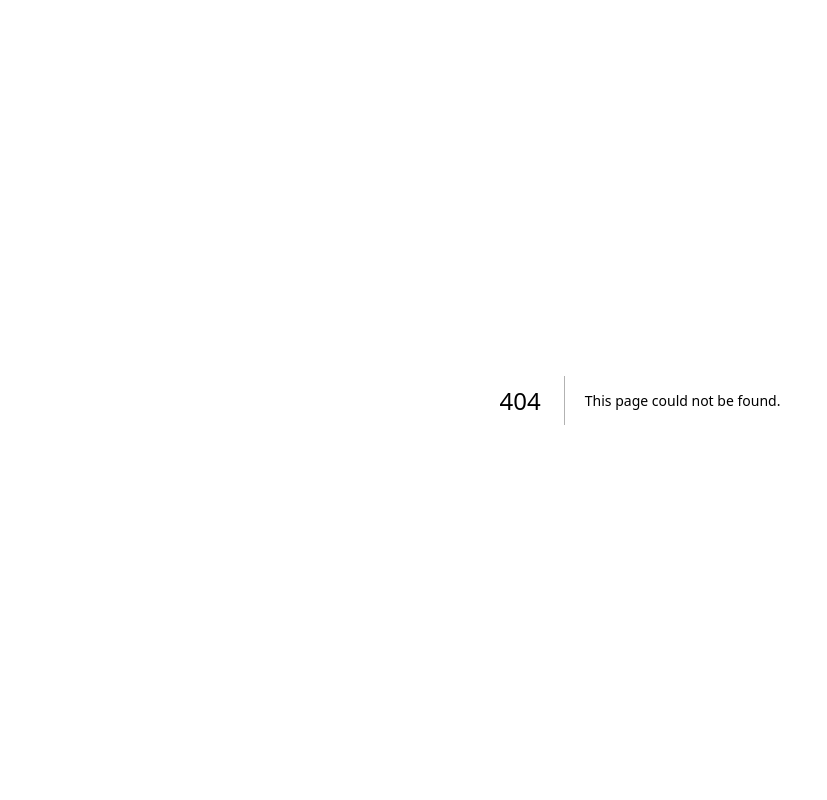
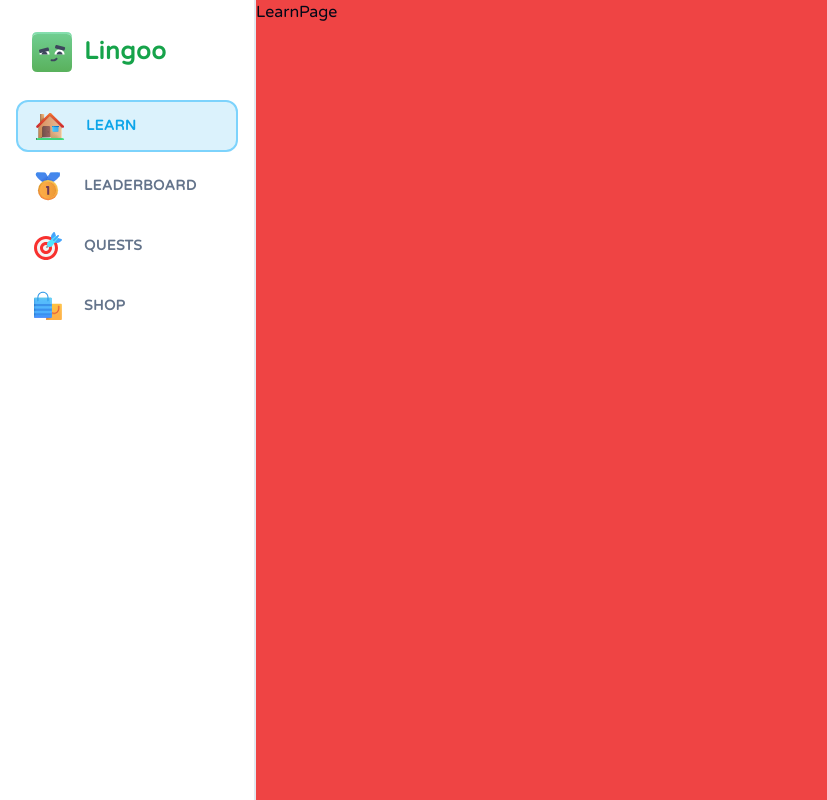
Before and after one commit to shivalalprasad/lingoo, a Next.js app: page /learn in a window 1280 px wide. Before the commit this address had no page. Shown: the whole page, without its empty margins (0-827 px from the left). Built offline with nearby package versions, Linux system fonts and the light colour scheme.

Commit message:
some what side bar is completed at learn page

```diff
--- /dev/null
+++ b/app/(main)/layout.tsx
@@ -0,0 +1,18 @@
+import { MobileHeader } from "@/components/MobileHeader";
+import { Sidebar } from "@/components/sidebar";
+
+type Props = {
+  children: React.ReactNode;
+};
+
+export default function MainLayout({ children }: Props) {
+  return (
+    <>
+      <MobileHeader />
+      <Sidebar className="hidden lg:flex" />
+      <main className="lg:pl-[256px] h-full pt-[50px] lg:pt-0">
+        <div className="bg-red-500 h-full">{children}</div>
+      </main>
+    </>
+  );
+}
--- /dev/null
+++ b/app/(main)/learn/page.tsx
@@ -0,0 +1,3 @@
+export default function LearnPage() {
+  return <div>LearnPage</div>;
+}
--- a/app/globals.css
+++ b/app/globals.css
@@ -2,6 +2,11 @@
 @tailwind components;
 @tailwind utilities;
 
+html,
+body,
+:root {
+  @apply h-full;
+}
 :root {
   --foreground-rgb: 0, 0, 0;
   --background-start-rgb: 214, 219, 220;
--- /dev/null
+++ b/components/MobileHeader.tsx
@@ -0,0 +1,9 @@
+import { MobileSidebar } from "./MobileSidebar";
+
+export function MobileHeader() {
+  return (
+    <nav className=" lg:hidden px-6 h-[50px] flex items-center bg-green-500 border-b fixed top-0 w-full z-50">
+      <MobileSidebar />
+    </nav>
+  );
+}
--- /dev/null
+++ b/components/MobileSidebar.tsx
@@ -0,0 +1,17 @@
+import { Sheet, SheetContent, SheetTrigger } from "@/components/ui/sheet";
+
+import { Sidebar } from "./sidebar";
+import { Menu } from "lucide-react";
+
+export function MobileSidebar() {
+  return (
+    <Sheet>
+      <SheetTrigger>
+        <Menu className="text-white" />
+      </SheetTrigger>
+      <SheetContent className="p-0 z-[100]" side="left">
+        <Sidebar />
+      </SheetContent>
+    </Sheet>
+  );
+}
--- /dev/null
+++ b/components/Sidebaritem.tsx
@@ -0,0 +1,35 @@
+"use client";
+
+import { usePathname } from "next/navigation";
+import { Button } from "./ui/button";
+import Link from "next/link";
+import Image from "next/image";
+
+type Props = {
+  label: string;
+  iconSrc: string;
+  href: string;
+};
+
+export function SidebarItem({ label, iconSrc, href }: Props) {
+  const pathname = usePathname();
+  const active = pathname === href;
+  return (
+    <Button
+      variant={active ? "sidebarOutline" : "sidebar"}
+      className="justify-start h-[52px]"
+      asChild
+    >
+      <Link href={href}>
+        <Image
+          src={iconSrc}
+          alt={label}
+          className="mr-5"
+          height={32}
+          width={32}
+        />
+        {label}
+      </Link>
+    </Button>
+  );
+}
--- /dev/null
+++ b/components/sidebar.tsx
@@ -0,0 +1,50 @@
+import { cn } from "@/lib/utils";
+import Image from "next/image";
+import Link from "next/link";
+import { SidebarItem } from "./Sidebaritem";
+import { ClerkLoaded, ClerkLoading, UserButton } from "@clerk/nextjs";
+import { Loader } from "lucide-react";
+
+type Props = {
+  className?: string;
+};
+
+export function Sidebar({ className }: Props) {
+  return (
+    <div
+      className={cn(
+        " flex h-full lg:w-[256px] lg:fixed left-0 top-0 px-4 border-r-2 flex-col",
+        className
+      )}
+    >
+      <Link href="/learn">
+        <div className="flex pt-8 pl-4 pb-7 items-center gap-x-3">
+          <Image src="/mascot.svg" height={40} width={40} alt="Mascot" />
+          <h1 className="text-2xl font-extrabold text-green-600 tracking-wide">
+            Lingoo
+          </h1>
+        </div>
+      </Link>
+      <div className="flex flex-col gap-y-2 flex-1">
+        <SidebarItem label="learn" href="/learn" iconSrc="/learn.svg" />
+        <SidebarItem
+          label="leaderboard"
+          href="/leaderboard"
+          iconSrc="/leaderboard.svg"
+        />
+        <SidebarItem label="quests" href="/quests" iconSrc="/quests.svg" />
+        <SidebarItem label="shop" href="/shop" iconSrc="/shop.svg" />
+      </div>
+      <div className="p-4">
+        <ClerkLoading>
+          <Loader className="h-5 w-5 text-muted-foreground animate-spin" />
+        </ClerkLoading>
+        <ClerkLoaded>
+          <UserButton
+          // afterSignOutUrl="/"
+          />
+        </ClerkLoaded>
+      </div>
+    </div>
+  );
+}
--- /dev/null
+++ b/components/ui/sheet.tsx
@@ -0,0 +1,140 @@
+"use client"
+
+import * as React from "react"
+import * as SheetPrimitive from "@radix-ui/react-dialog"
+import { cva, type VariantProps } from "class-variance-authority"
+import { X } from "lucide-react"
+
+import { cn } from "@/lib/utils"
+
+const Sheet = SheetPrimitive.Root
+
+const SheetTrigger = SheetPrimitive.Trigger
+
+const SheetClose = SheetPrimitive.Close
+
+const SheetPortal = SheetPrimitive.Portal
+
+const SheetOverlay = React.forwardRef<
+  React.ElementRef<typeof SheetPrimitive.Overlay>,
+  React.ComponentPropsWithoutRef<typeof SheetPrimitive.Overlay>
+>(({ className, ...props }, ref) => (
+  <SheetPrimitive.Overlay
+    className={cn(
+      "fixed inset-0 z-50 bg-black/80  data-[state=open]:animate-in data-[state=closed]:animate-out data-[state=closed]:fade-out-0 data-[state=open]:fade-in-0",
+      className
+    )}
+    {...props}
+    ref={ref}
+  />
+))
+SheetOverlay.displayName = SheetPrimitive.Overlay.displayName
+
+const sheetVariants = cva(
+  "fixed z-50 gap-4 bg-background p-6 shadow-lg transition ease-in-out data-[state=open]:animate-in data-[state=closed]:animate-out data-[state=closed]:duration-300 data-[state=open]:duration-500",
+  {
+    variants: {
+      side: {
+        top: "inset-x-0 top-0 border-b data-[state=closed]:slide-out-to-top data-[state=open]:slide-in-from-top",
+        bottom:
+          "inset-x-0 bottom-0 border-t data-[state=closed]:slide-out-to-bottom data-[state=open]:slide-in-from-bottom",
+        left: "inset-y-0 left-0 h-full w-3/4 border-r data-[state=closed]:slide-out-to-left data-[state=open]:slide-in-from-left sm:max-w-sm",
+        right:
+          "inset-y-0 right-0 h-full w-3/4  border-l data-[state=closed]:slide-out-to-right data-[state=open]:slide-in-from-right sm:max-w-sm",
+      },
+    },
+    defaultVariants: {
+      side: "right",
+    },
+  }
+)
+
+interface SheetContentProps
+  extends React.ComponentPropsWithoutRef<typeof SheetPrimitive.Content>,
+    VariantProps<typeof sheetVariants> {}
+
+const SheetContent = React.forwardRef<
+  React.ElementRef<typeof SheetPrimitive.Content>,
+  SheetContentProps
+>(({ side = "right", className, children, ...props }, ref) => (
+  <SheetPortal>
+    <SheetOverlay />
+    <SheetPrimitive.Content
+      ref={ref}
+      className={cn(sheetVariants({ side }), className)}
+      {...props}
+    >
+      {children}
+      <SheetPrimitive.Close className="absolute right-4 top-4 rounded-sm opacity-70 ring-offset-background transition-opacity hover:opacity-100 focus:outline-none focus:ring-2 focus:ring-ring focus:ring-offset-2 disabled:pointer-events-none data-[state=open]:bg-secondary">
+        <X className="h-4 w-4" />
+        <span className="sr-only">Close</span>
+      </SheetPrimitive.Close>
+    </SheetPrimitive.Content>
+  </SheetPortal>
+))
+SheetContent.displayName = SheetPrimitive.Content.displayName
+
+const SheetHeader = ({
+  className,
+  ...props
+}: React.HTMLAttributes<HTMLDivElement>) => (
+  <div
+    className={cn(
+      "flex flex-col space-y-2 text-center sm:text-left",
+      className
+    )}
+    {...props}
+  />
+)
+SheetHeader.displayName = "SheetHeader"
+
+const SheetFooter = ({
+  className,
+  ...props
+}: React.HTMLAttributes<HTMLDivElement>) => (
+  <div
+    className={cn(
+      "flex flex-col-reverse sm:flex-row sm:justify-end sm:space-x-2",
+      className
+    )}
+    {...props}
+  />
+)
+SheetFooter.displayName = "SheetFooter"
+
+const SheetTitle = React.forwardRef<
+  React.ElementRef<typeof SheetPrimitive.Title>,
+  React.ComponentPropsWithoutRef<typeof SheetPrimitive.Title>
+>(({ className, ...props }, ref) => (
+  <SheetPrimitive.Title
+    ref={ref}
+    className={cn("text-lg font-semibold text-foreground", className)}
+    {...props}
+  />
+))
+SheetTitle.displayName = SheetPrimitive.Title.displayName
+
+const SheetDescription = React.forwardRef<
+  React.ElementRef<typeof SheetPrimitive.Description>,
+  React.ComponentPropsWithoutRef<typeof SheetPrimitive.Description>
+>(({ className, ...props }, ref) => (
+  <SheetPrimitive.Description
+    ref={ref}
+    className={cn("text-sm text-muted-foreground", className)}
+    {...props}
+  />
+))
+SheetDescription.displayName = SheetPrimitive.Description.displayName
+
+export {
+  Sheet,
+  SheetPortal,
+  SheetOverlay,
+  SheetTrigger,
+  SheetClose,
+  SheetContent,
+  SheetHeader,
+  SheetFooter,
+  SheetTitle,
+  SheetDescription,
+}
--- a/package.json
+++ b/package.json
@@ -10,6 +10,7 @@
   },
   "dependencies": {
     "@clerk/nextjs": "^4.31.5",
+    "@radix-ui/react-dialog": "^1.1.2",
     "@radix-ui/react-slot": "^1.1.0",
     "class-variance-authority": "^0.7.0",
     "clsx": "^2.1.1",
```
Also changed, not shown: 1 other file (tests, documents, lock files or other folders).
